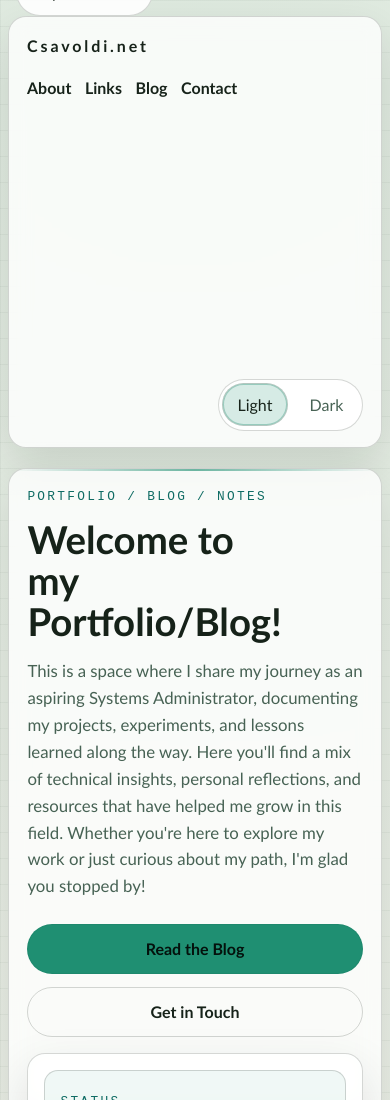
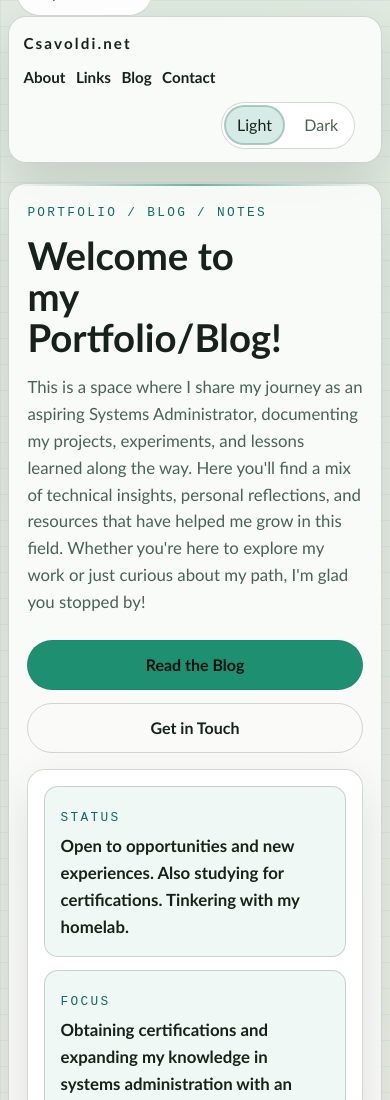
Before and after one commit to Csavoldi/csavoldi.github.io, a website: page index.html in a window 390 px wide. Shown: the top 1100 px of the page. Drawn offline with Linux system fonts and the light colour scheme.

Commit message:
Tighten mobile header layout

```diff
--- a/assets/css/site.css
+++ b/assets/css/site.css
@@ -157,6 +157,7 @@
 .site-nav a {
   text-decoration: none;
   font-weight: 600;
+  white-space: nowrap;
 }
 
 .theme-switcher {
@@ -449,22 +450,53 @@
 
 @media (max-width: 820px) {
   .site-header {
-    flex-direction: column;
-    align-items: stretch;
+    display: grid;
+    grid-template-columns: minmax(0, 1fr) auto;
+    align-items: center;
+    gap: 0.75rem 1rem;
   }
 
   .site-nav {
+    grid-column: 1 / -1;
+    flex-wrap: nowrap;
     justify-content: flex-start;
+    overflow-x: auto;
+    padding-bottom: 0.1rem;
   }
 
   .theme-switcher {
-    align-self: flex-start;
+    align-self: center;
+    justify-self: end;
+    margin-left: 0;
   }
 }
 
 @media (max-width: 540px) {
   .site-shell {
     width: min(100% - 1rem, 1120px);
+  }
+
+  .site-header {
+    padding: 0.85rem 0.9rem;
+    gap: 0.65rem 0.75rem;
+  }
+
+  .brand {
+    font-size: 0.95rem;
+    letter-spacing: 0.14em;
+  }
+
+  .site-nav {
+    gap: 0.65rem;
+    font-size: 0.95rem;
+  }
+
+  .theme-switcher {
+    padding: 0.15rem;
+  }
+
+  .theme-switcher button {
+    padding: 0.4rem 0.75rem;
   }
 
   .hero,
```
